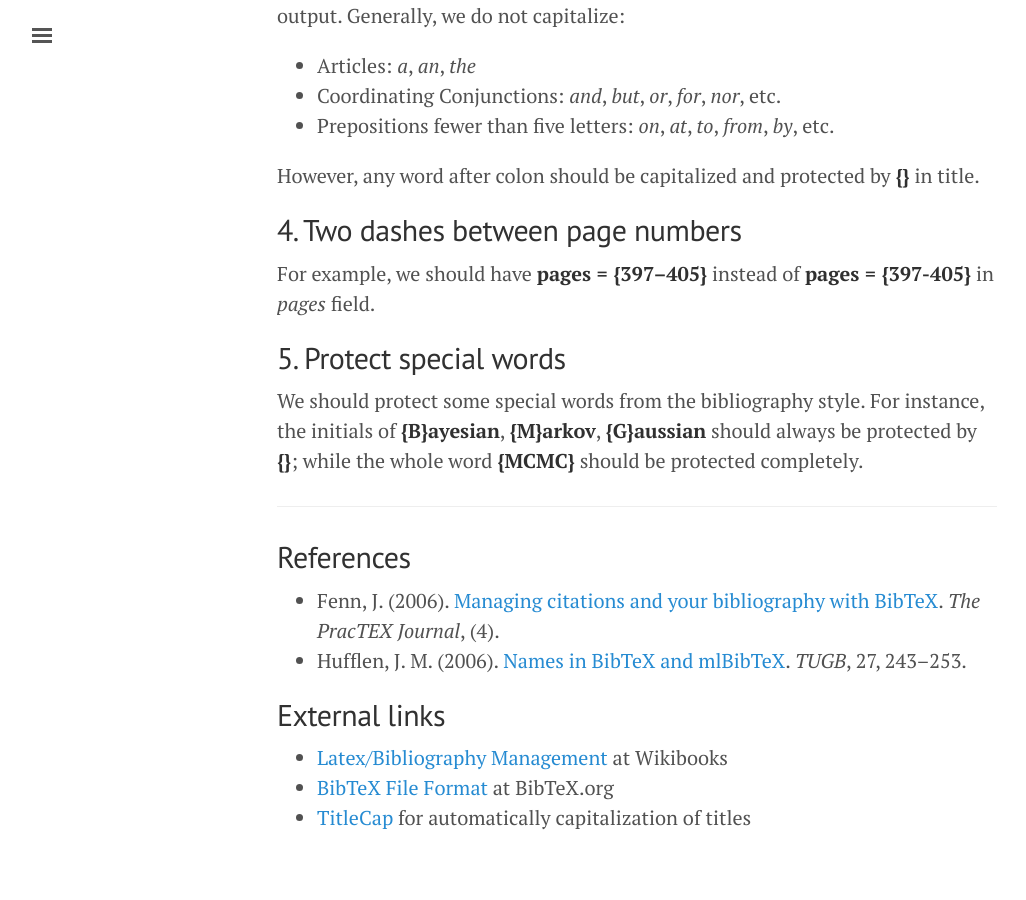
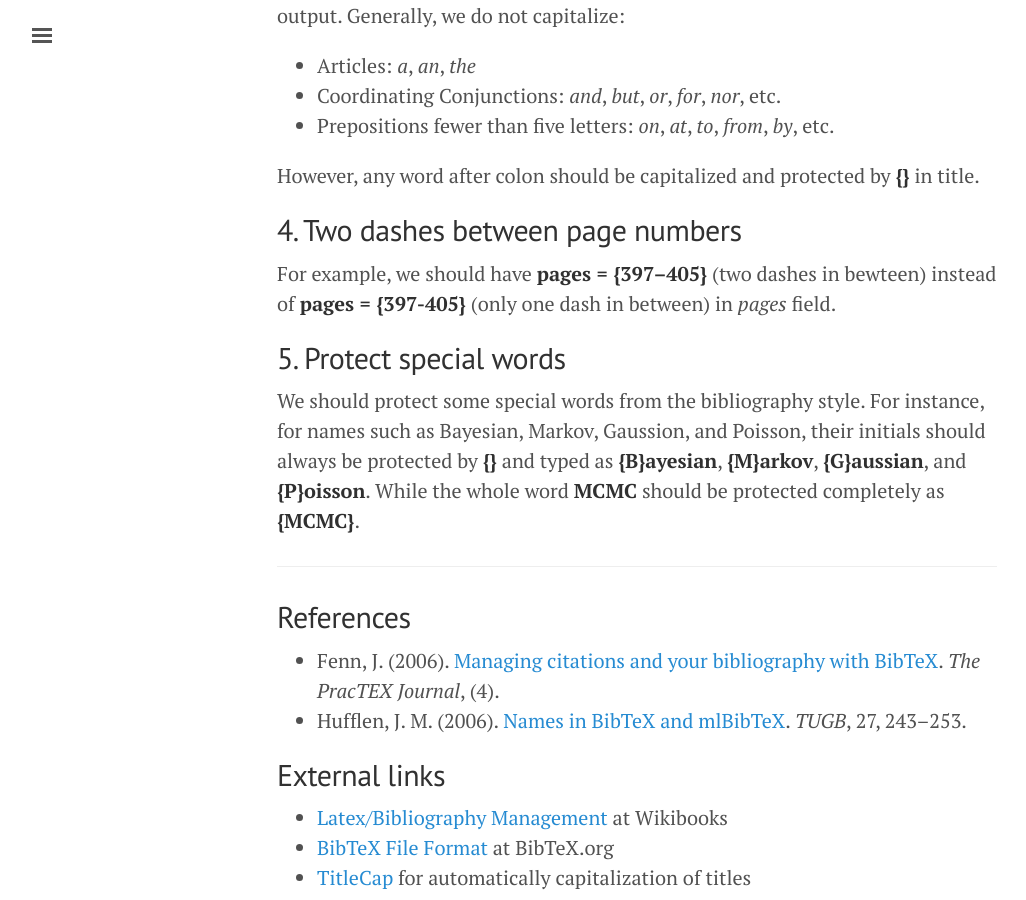
Before and after one commit to LiYanStat/wenjie2wang.github.io, a Jekyll site: the page built from _posts/notes/2016-09-02-bibtex.md, in a window 1280 px wide and 900 px high, scrolled down 1000 px. Shown: the whole window, without its empty margins (3-1029 px from the left). Built offline with Jekyll 4.4.1, drawn with Linux system fonts in a browser that asks for light colours; some of the changed text lies outside the part shown.

Commit message:
updates for posts

```diff
--- a/_layouts/post.html
+++ b/_layouts/post.html
@@ -4,7 +4,10 @@
 
 <div class="post">
   <h1 class="post-title">{{ page.title }}</h1>
-  <span class="post-date">{{ page.date | date_to_string }}</span>
+  <span class="post-date">
+      posted on {{ page.date | date_to_string }},
+      last updated on {{ page.updateDate | date_to_string}}
+  </span>
   {{ content }}
 </div>
 
--- a/_posts/notes/2016-09-02-bibtex.md
+++ b/_posts/notes/2016-09-02-bibtex.md
@@ -42,14 +43,16 @@
 
 ## 4. Two dashes between page numbers
 
-For example, we should have **pages = {397--405}** instead of **pages = {397-405}**
-in *pages* field.
+For example, we should have **pages = {397--405}** (two dashes in bewteen)
+instead of **pages = {397-405}** (only one dash in between) in *pages* field.
 
 ## 5. Protect special words
 
 We should protect some special words from the bibliography style.  For instance,
-the initials of **{B}ayesian**, **{M}arkov**, **{G}aussian** should always be
-protected by **{}**; while the whole word **{MCMC}** should be protected completely.
+for names such as Bayesian, Markov, Gaussion, and Poisson, their initials should
+always be protected by **{}** and typed as **{B}ayesian**, **{M}arkov**,
+**{G}aussian**, and **{P}oisson**. While the whole word **MCMC** should be
+protected completely as **{MCMC}**.
 
 ---
 
```
Also changed, not shown: other parts of _posts/notes/2016-09-02-bibtex.md (+1 -0 lines).
